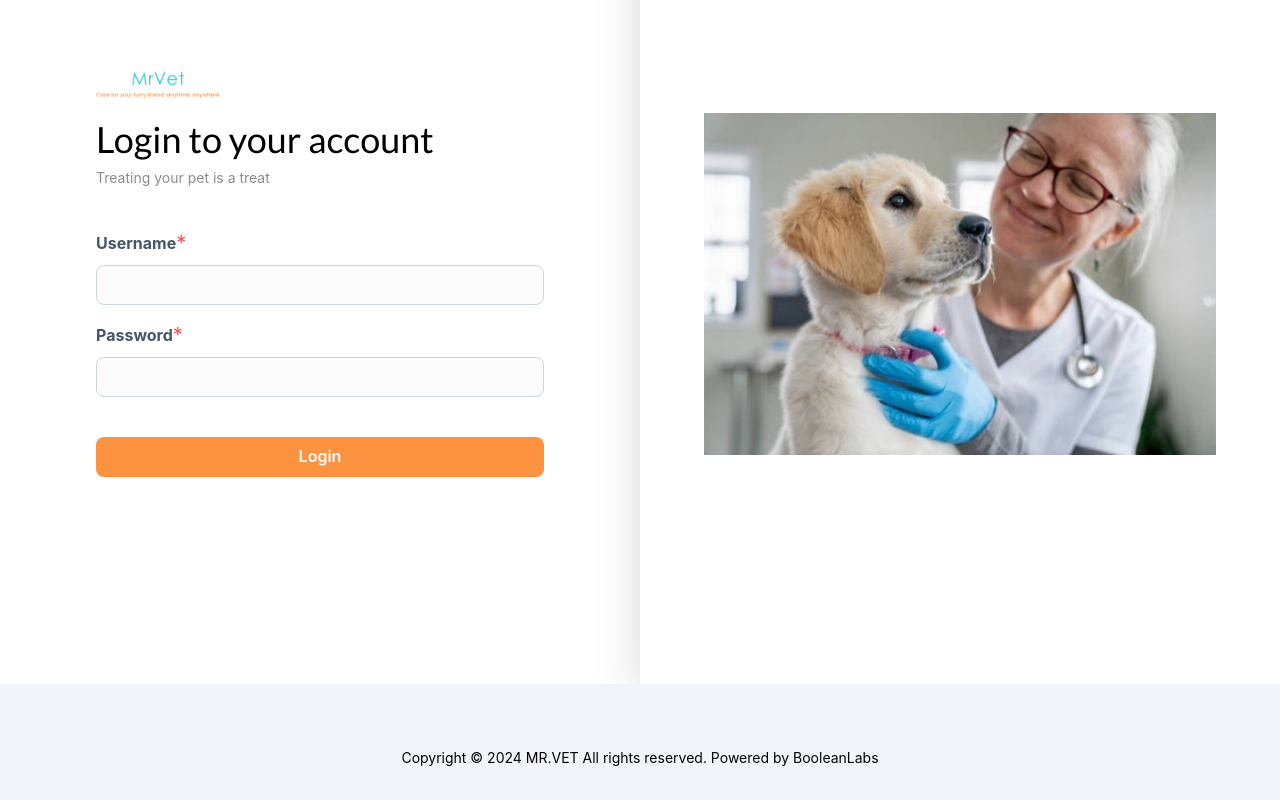
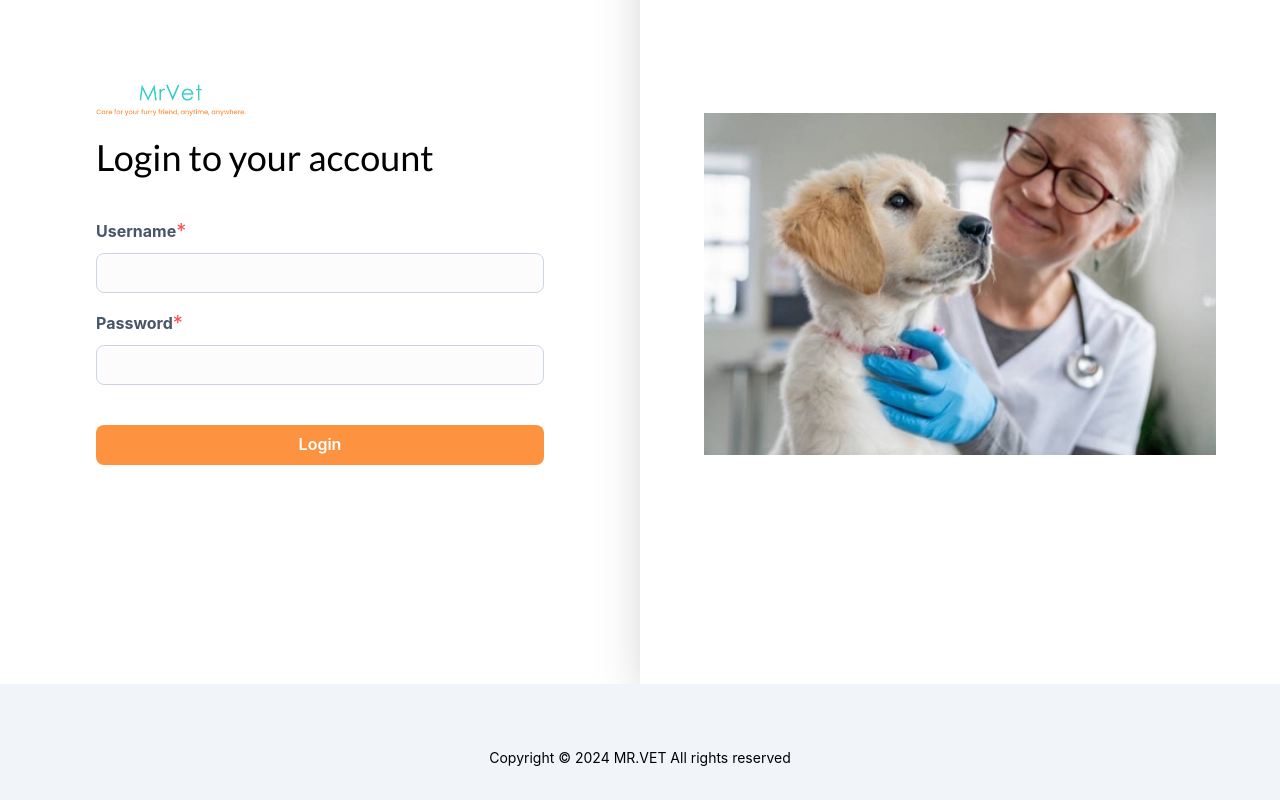
Before and after one commit to abdulladone94/mr.vet_fe, a Next.js app: page /auth/login in a window 1280 px wide. Shown: the part 242-1042 px from the top of the page. Built offline with nearby package versions, Linux system fonts and the light colour scheme.

Commit message:
footer, logo, date format fixed

```diff
--- a/components/DateSearchFilter.jsx
+++ b/components/DateSearchFilter.jsx
@@ -13,8 +13,8 @@ const DateSearchFilters = ({ setSearchDate }) => {
   const onFinish = (values) => {
     // console.log(values.dateRange[0].format('YYYY-MM-DD'));
     setSearchDate({
-      toDate: values.dateRange[1].format('YYYY-MM-DD'),
-      fromDate: values.dateRange[0].format('YYYY-MM-DD'),
+      toDate: values.dateRange?.[1]?.format('YYYY-MM-DD'),
+      fromDate: values.dateRange?.[0]?.format('YYYY-MM-DD'),
     });
   };
   return (
--- a/components/Footer/index.jsx
+++ b/components/Footer/index.jsx
@@ -1,110 +1,12 @@
 import React from 'react';
-import Link from 'next/link';
-import Image from 'next/image';
-import {
-  FacebookOutlined,
-  TwitterOutlined,
-  LinkedinOutlined,
-  InstagramOutlined,
-  PhoneOutlined,
-  MailOutlined,
-  EnvironmentOutlined,
-} from '@ant-design/icons';
-
-// import logo from '@/public/images/logo.png';
-// import logonew from "@/public/sharing/logo1.png";
 
 const Footer = () => {
   const currentYear = new Date().getFullYear();
   return (
     <div className="flex-row px-5 pt-8 sm:px-12 lg:px-40 bg-slate-100">
-      {/* <div className="grid grid-cols-1 sm:grid-cols-2">
-        <div className="grid grid-rows-2 sm:justify-start xl:justify-center lg:justify-start ">
-          <Link href="/" className="h-auto leading-none sm:block">
-            <Image
-              src="/logoWithName.png"
-              width={720}
-              height={720}
-              alt="logo"
-              priority={true}
-              className="w-[150px] sm:w-[250px] object-contain h-auto my-5 sm:my-0"
-            />
-          </Link>
-          <div className="flex sm:justify-center">
-            <Link
-              href="https://www.facebook.com/"
-              target="_blank"
-              rel="noreferrer"
-            >
-              <FacebookOutlined className="pr-3 flex items-center pl-3 text-3xl text-[#7D2B9A] transition-colors hover:text-purple-600" />
-            </Link>
-
-            <Link
-              href="https://www.twitter.com/"
-              target="_blank"
-              rel="noreferrer"
-            >
-              <TwitterOutlined className="pr-3 flex items-center pl-3 text-[#7D2B9A] text-3xl transition-colors hover:text-purple-600" />
-            </Link>
-
-            <Link
-              href="https://www.linkedin.com/"
-              target="_blank"
-              rel="noreferrer"
-            >
-              <LinkedinOutlined className="pr-3 flex items-center pl-3 text-[#7D2B9A] text-3xl transition-colors hover:text-purple-600" />
-            </Link>
-
-            <Link
-              href="https://www.instagram.com/"
-              target="_blank"
-              rel="noreferrer"
-            >
-              <InstagramOutlined className="inset-y-0 left-0 flex items-center pl-3 text-[#7D2B9A] text-3xl transition-colors hover:text-purple-600" />
-            </Link>
-
-          </div>
-        </div>
-        <div className="flex sm:justify-center sm:items-center">
-          <dir className="grid grid-cols-1">
-            <h3 className="mb-7">Contact Info</h3>
-            <i className="bx bx-phone-call"></i>
-            <span>Mon to Fri : 10:00AM - 06:00PM</span>
-
-            <div className="flex mb-3">
-              <PhoneOutlined className="flex items-center px-3 text-2xl text-[#7D2B9A] " />
-              <span className="font-bold" href="tel:1235421457852">
-                410-555-1212
-              </span>
-            </div>
-            <i className="bx bx-envelope"></i>
-            <div className="flex mb-3">
-              <MailOutlined className="flex items-center px-3 text-2xl text-[#7D2B9A] " />
-              <div className="flex flex-col">
-                <span>Do You Have a Question?</span>
-
-                <span className="font-bold" href="mailto:hello@aveb.com">
-                  resources@sharing-sugar.org
-                </span>
-              </div>
-            </div>
-            <i className="bx bx-map"></i>
-            <div className="flex mb-3">
-              <EnvironmentOutlined className="flex items-center px-3 text-2xl text-[#7D2B9A] " />
-              <span> 2750 Baltimore, Maryland, United States.</span>
-              <a href="#" target="_blank" rel="noreferrer">
-                    Find Us on Map
-                  </a>
-            </div>
-          </dir>
-        </div>
-      </div> */}
       <div className="flex justify-center py-8 mt-18 ">
         <p className="text-[12px] sm:text-sm">
-          Copyright &copy; {currentYear} MR.VET All rights reserved. Powered by{' '}
-          <a href="https://booleanlabs.biz/" target="_blank" rel="noreferrer">
-            BooleanLabs
-          </a>
+          Copyright &copy; {currentYear} MR.VET All rights reserved
         </p>
       </div>
     </div>
--- a/components/Layout/AuthFormLayout.jsx
+++ b/components/Layout/AuthFormLayout.jsx
@@ -35,14 +35,11 @@ const AuthFormLayout = ({ title, image, error, children, successMessage }) => {
                 height={720}
                 alt="logo"
                 priority={true}
-                className="w-[125px] object-contain h-auto"
+                className="w-[150px] object-contain h-auto"
               />
             </Link>
             <div className="flex flex-col justify-start mt-5">
               <h1 className="text-3xl lg:text-4xl">{title}</h1>
-              <Text className="mt-2" type="secondary">
-                Treating your pet is a treat
-              </Text>
             </div>
           </div>
           {successMessage || error ? (
```
